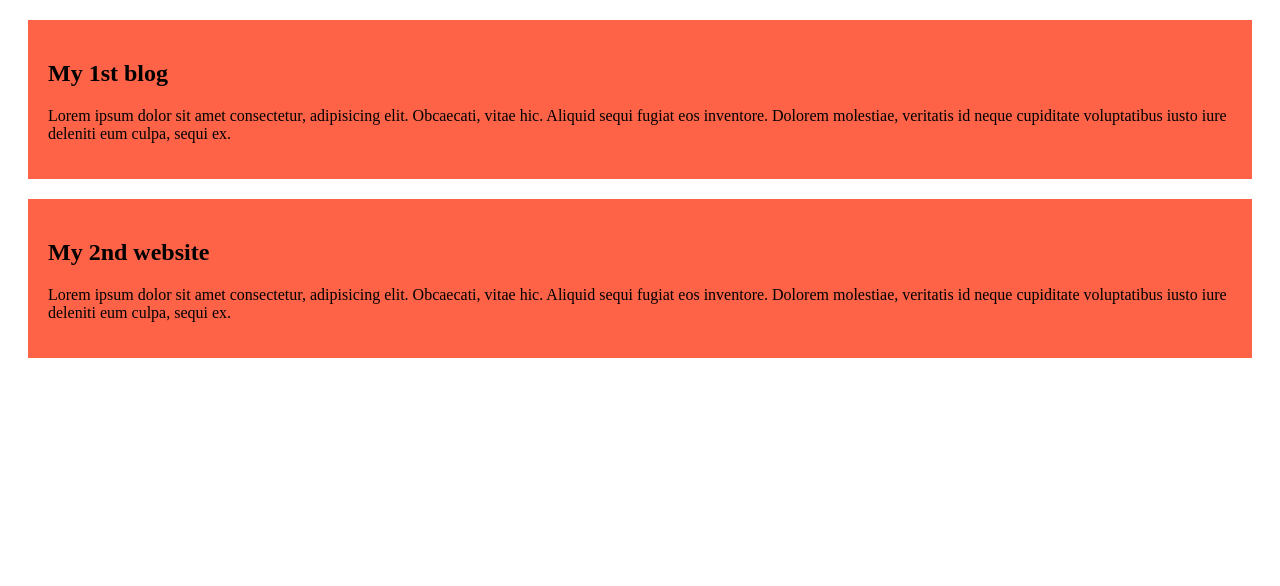
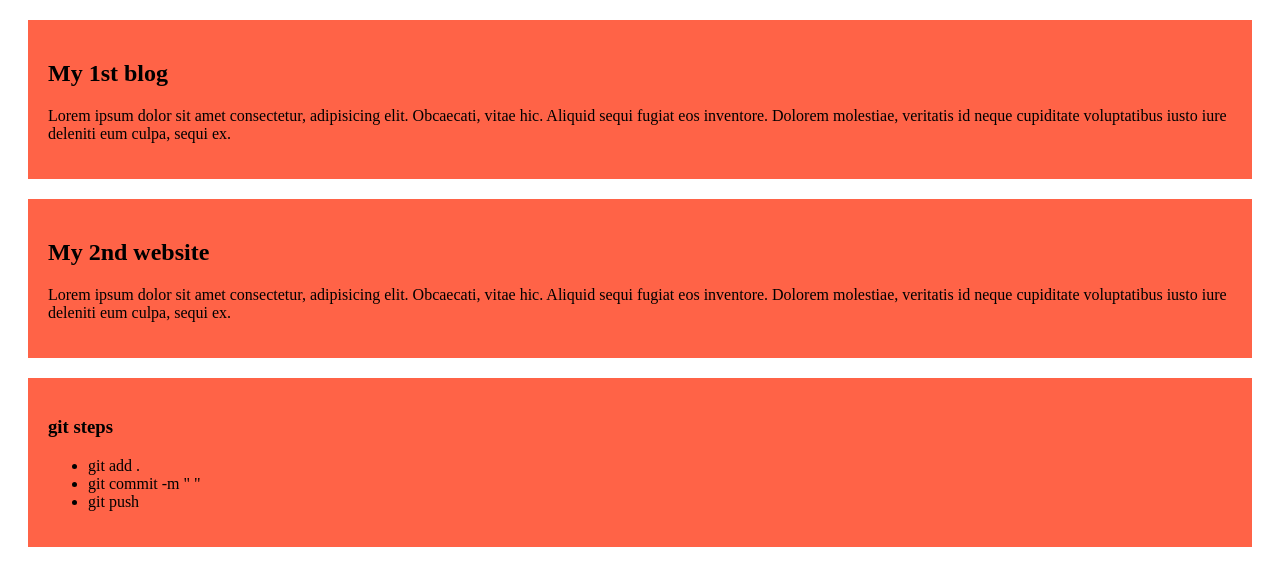
Before and after one commit to mip19/sim-site, a plain HTML site: page index.html in a window 1280 px wide. Drawn offline with Linux system fonts and the light colour scheme.

Commit message:
a list added

```diff
--- a/index.html
+++ b/index.html
@@ -16,7 +16,14 @@
         <h2>My 2nd website</h2>
         <p>Lorem ipsum dolor sit amet consectetur, adipisicing elit. Obcaecati, vitae hic. Aliquid sequi fugiat eos inventore. Dolorem molestiae, veritatis id neque cupiditate voluptatibus iusto iure deleniti eum culpa, sequi ex.</p>
     </div>
-
+    <div>
+        <h3>git steps</h3>
+        <ul>
+            <li>git add .</li>
+            <li>git commit -m " "</li>
+            <li>git push</li>
+        </ul>
+    </div>
 
 </body>
 </html>
```
